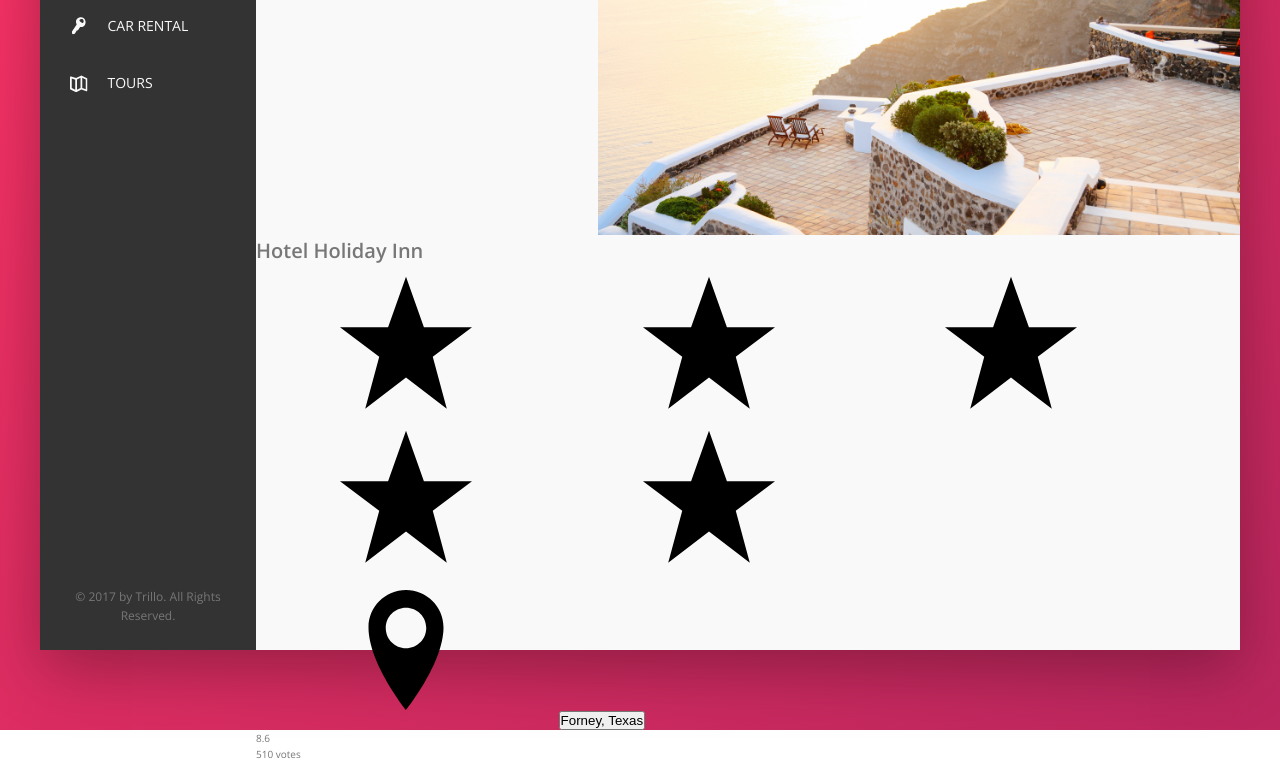
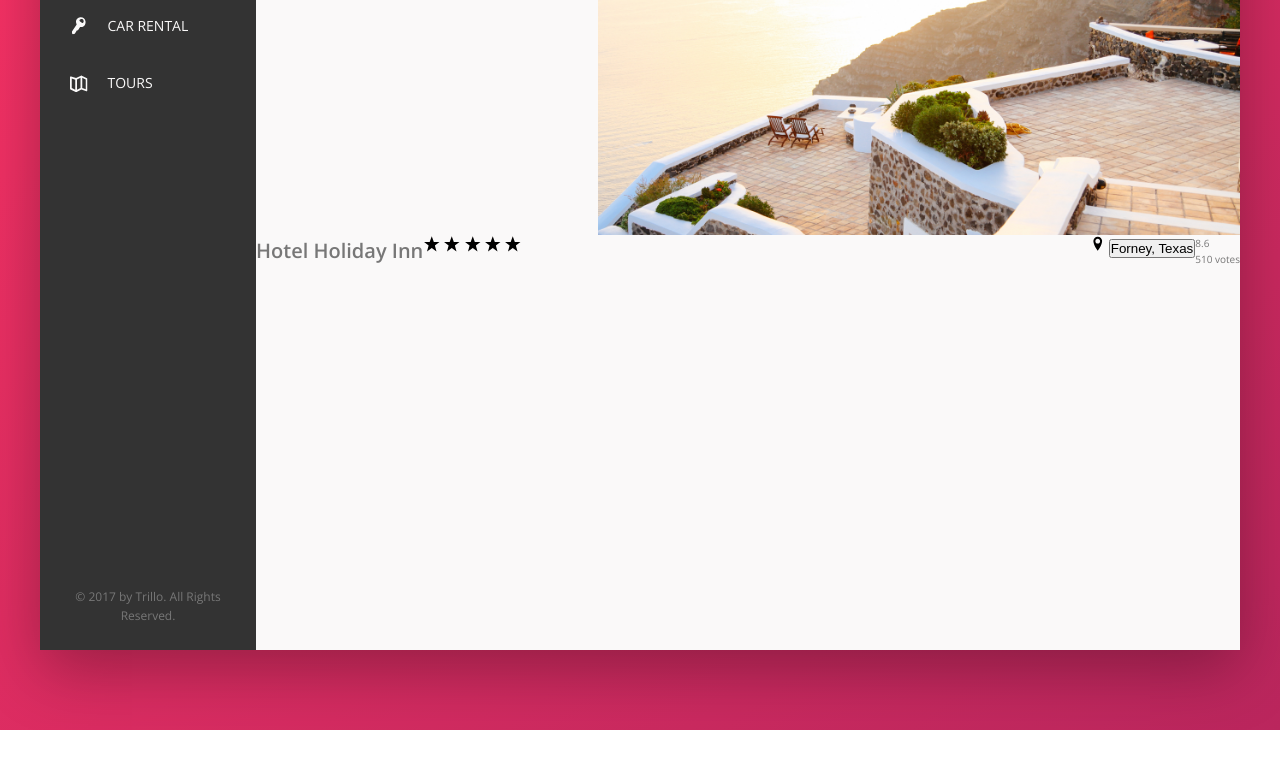
Before and after one commit to HenryGarmendia/trillo_site, a website: page index.html in a window 1280 px wide. Shown: the part 300-1062 px from the top of the page. After the commit the page ends 1030 px from the top, so only its background shows below. Drawn offline with nearby package versions, Linux system fonts and the light colour scheme.

Commit message:
added some styles to the overview almost half way there

```diff
--- a/index.html
+++ b/index.html
@@ -109,7 +109,7 @@
             Hotel Holiday Inn
           </h1><!-- //overview__heading -->
 
-          <div class="overview__starts">
+          <div class="overview__stars">
             <svg class="overview__icon-star">
               <use xlink:href="img/sprite.svg#icon-star"></use>
             </svg>
@@ -125,7 +125,7 @@
             <svg class="overview__icon-star">
               <use xlink:href="img/sprite.svg#icon-star"></use>
             </svg>
-          </div><!-- //overview__starts END -->
+          </div><!-- //overview__stars END -->
 
           <div class="overview__location">
             <svg class="overview__icon-location">
--- a/sass/_components.scss
+++ b/sass/_components.scss
@@ -173,7 +173,7 @@
 }
 
 /* ========================================
-:::: ￼ GALLERY HOTEL
+:::: ￼ GALLERY
 ======================================== */
 .gallery {
   display: flex;
@@ -182,3 +182,42 @@
     display: block;
     width: 100%;
   } }
+
+/* ========================================
+:::: ￼ OVERVIEW
+======================================== */
+.overview {
+  display: flex;
+  justify-content: space-between;
+
+  &__heading {
+
+  }
+
+  &__stars {
+    // flex: 1;
+    margin-right: auto;
+  }
+
+  &__icon-star,
+  &__icon-location {
+    color: var(--color-primary);
+    height: 1.75rem;
+    width: 1.75rem;
+  }
+
+  &__location {
+
+  }
+
+  &__rating {
+
+  }
+
+  &__rating-average {
+
+  }
+
+  &__rating-count {
+
+  } }
```
Also changed, not shown: css/style.css.
